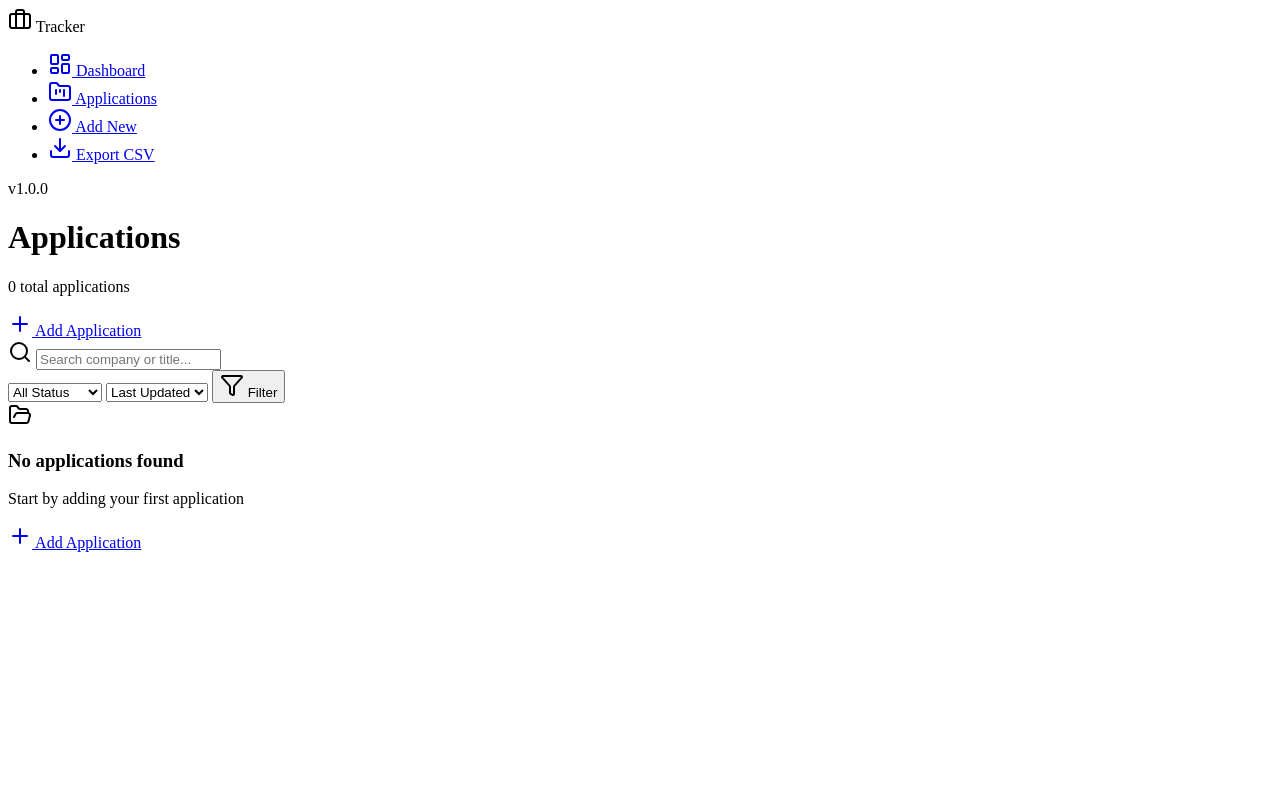
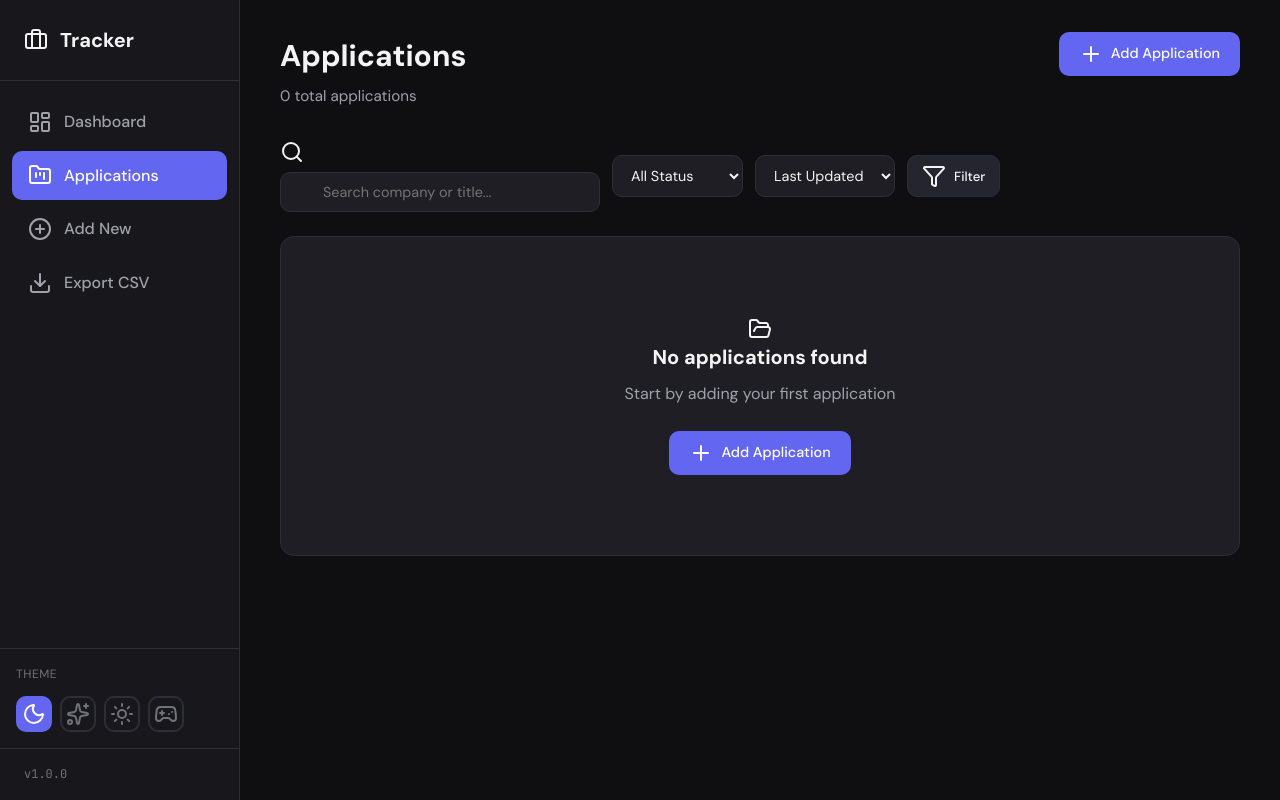
Before and after one commit to yegungor/internship-tracker, a Flask app: page /applications in a window 1280 px wide. Run offline with Flask 3, Linux system fonts and the light colour scheme.

Commit message:
Add UX Style

```diff
--- a/static/css/style-default.css
+++ b/static/css/style-default.css
@@ -1442,3 +1442,53 @@ a:hover {
         max-width: 100%;
     }
 }
+/* ============ THEME SWITCHER ============ */
+
+.theme-switcher {
+    padding: 16px;
+    border-top: 1px solid var(--border-color);
+    margin-top: auto;
+}
+
+.theme-label {
+    font-size: 0.75rem;
+    color: var(--text-muted);
+    text-transform: uppercase;
+    letter-spacing: 0.5px;
+    margin-bottom: 12px;
+}
+
+.theme-buttons {
+    display: flex;
+    gap: 8px;
+}
+
+.theme-btn {
+    width: 36px;
+    height: 36px;
+    border-radius: var(--radius-md);
+    border: 2px solid var(--border-color);
+    background: var(--bg-secondary);
+    color: var(--text-muted);
+    cursor: pointer;
+    display: flex;
+    align-items: center;
+    justify-content: center;
+    transition: all 0.2s;
+}
+
+.theme-btn:hover {
+    border-color: var(--accent-primary);
+    color: var(--accent-primary);
+}
+
+.theme-btn.active {
+    border-color: var(--accent-primary);
+    background: var(--accent-primary);
+    color: white;
+}
+
+.theme-btn i {
+    width: 18px;
+    height: 18px;
+}
--- a/static/js/main.js
+++ b/static/js/main.js
@@ -5,6 +5,9 @@ document.addEventListener('DOMContentLoaded', function() {
     if (typeof lucide !== 'undefined') {
         lucide.createIcons();
     }
+
+    // Load saved theme on page load
+    loadTheme();
 
     // Auto-hide flash messages after 5 seconds
     const flashMessages = document.querySelectorAll('.flash-message');
@@ -35,7 +38,59 @@ document.addEventListener('DOMContentLoaded', function() {
             }
         });
     });
+
+    // Theme switcher buttons
+    const themeButtons = document.querySelectorAll('.theme-btn');
+    themeButtons.forEach(btn => {
+        btn.addEventListener('click', function() {
+            const theme = this.dataset.theme;
+            setTheme(theme);
+        });
+    });
 });
+
+// ============ THEME FUNCTIONS ============
+
+function setTheme(themeName) {
+    // Update the CSS file
+    const themeLink = document.getElementById('theme-css');
+    themeLink.href = `/static/css/${themeName}.css`;
+
+    // Save to localStorage
+    localStorage.setItem('theme', themeName);
+
+    // Update active button
+    updateActiveThemeButton(themeName);
+}
+
+function loadTheme() {
+    // Get saved theme or use default
+    const savedTheme = localStorage.getItem('theme') || 'style-default';
+
+    // Apply the theme
+    const themeLink = document.getElementById('theme-css');
+    if (themeLink) {
+        themeLink.href = `/static/css/${savedTheme}.css`;
+    }
+
+    // Update active button
+    updateActiveThemeButton(savedTheme);
+}
+
+function updateActiveThemeButton(themeName) {
+    // Remove active class from all buttons
+    document.querySelectorAll('.theme-btn').forEach(btn => {
+        btn.classList.remove('active');
+    });
+
+    // Add active class to current theme button
+    const activeBtn = document.querySelector(`.theme-btn[data-theme="${themeName}"]`);
+    if (activeBtn) {
+        activeBtn.classList.add('active');
+    }
+}
+
+// ============ STATUS FUNCTIONS ============
 
 // Global function to toggle status menus
 function toggleStatusMenu(button) {
--- a/templates/base.html
+++ b/templates/base.html
@@ -8,7 +8,7 @@
     <!-- Google Fonts -->
     <link rel="preconnect" href="https://fonts.googleapis.com">
     <link rel="preconnect" href="https://fonts.gstatic.com" crossorigin>
-    <link href="https://fonts.googleapis.com/css2?family=DM+Sans:wght@400;500;600;700&family=JetBrains+Mono:wght@400;500&display=swap" rel="stylesheet">
+    <link href="https://fonts.googleapis.com/css2?family=DM+Sans:wght@400;500;600;700&family=JetBrains+Mono:wght@400;500&family=Press+Start+2P&family=VT323&display=swap" rel="stylesheet">
 
     <!-- Chart.js -->
     <script src="https://cdn.jsdelivr.net/npm/chart.js"></script>
@@ -16,7 +16,8 @@
     <!-- Lucide Icons -->
     <script src="https://unpkg.com/lucide@latest"></script>
 
-    <link rel="stylesheet" href="{{ url_for('static', filename='css/style.css') }}">
+    <!-- Theme CSS - ID allows JavaScript to change it -->
+    <link id="theme-css" rel="stylesheet" href="{{ url_for('static', filename='css/style-default.css') }}">
 </head>
 <body>
     <!-- Sidebar Navigation -->
@@ -55,6 +56,25 @@
             </li>
         </ul>
 
+        <!-- Theme Switcher -->
+        <div class="theme-switcher">
+            <div class="theme-label">Theme</div>
+            <div class="theme-buttons">
+                <button class="theme-btn" data-theme="style-default" title="Dark">
+                    <i data-lucide="moon"></i>
+                </button>
+                <button class="theme-btn" data-theme="style-glass" title="Glass">
+                    <i data-lucide="sparkles"></i>
+                </button>
+                <button class="theme-btn" data-theme="style-minimal" title="Light">
+                    <i data-lucide="sun"></i>
+                </button>
+                <button class="theme-btn" data-theme="style-retro" title="Retro">
+                    <i data-lucide="gamepad-2"></i>
+                </button>
+            </div>
+        </div>
+
         <div class="sidebar-footer">
             <div class="version">v1.0.0</div>
         </div>
```
Also changed, not shown: static/css/style-glass.css (+50 -0 lines), static/css/style-minimal.css (+50 -0 lines), static/css/style-retro.css (+50 -0 lines), README.md.
